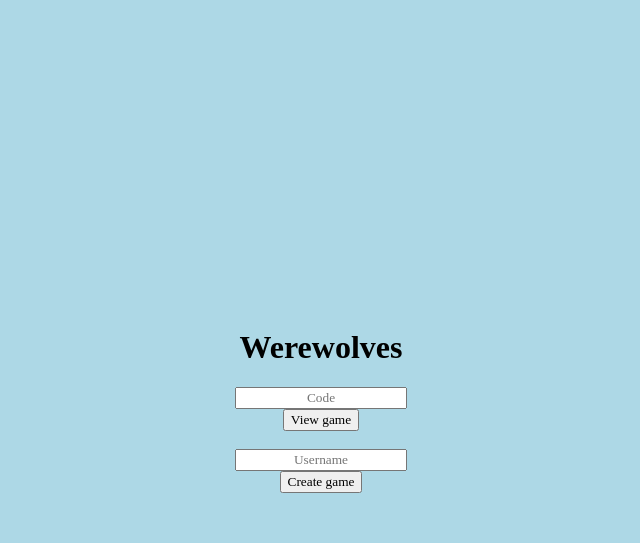
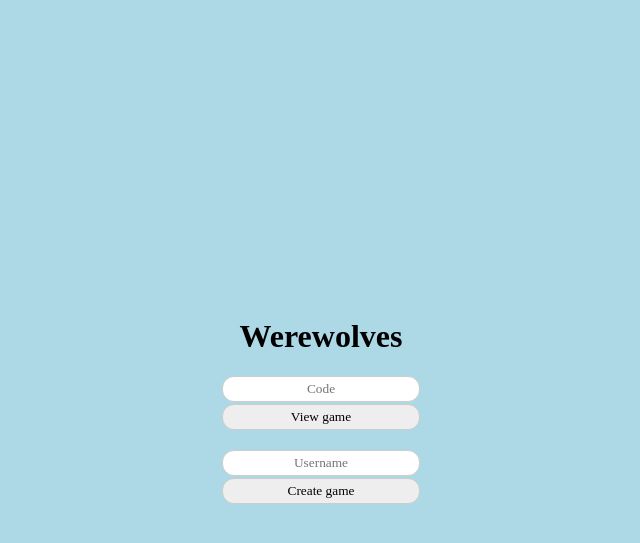
Before and after one commit to Demindiro/werewolves, a Flask app: page / in a window 1280 px wide. Shown: the top 543 px of the page, without its empty margins (319-959 px from the left). Run offline with Flask 2, Linux system fonts and the light colour scheme; some libraries are stand-ins or nearby versions.

Commit message:
Style input elements to be round and pretty

```diff
--- a/templates/base.html
+++ b/templates/base.html
@@ -29,6 +29,19 @@
 			input {
 				display: block;
 				margin: auto;
+				border: 1px solid #ccc;
+				border-radius: 12px;
+				padding: 4px 16px;
+				margin-top: 2px;
+			}
+
+			input[type=text] {
+				background: white;
+			}
+
+			input[type=button] {
+				background: #eee;
+				width: 100%;
 			}
 
 			body.day {
```
